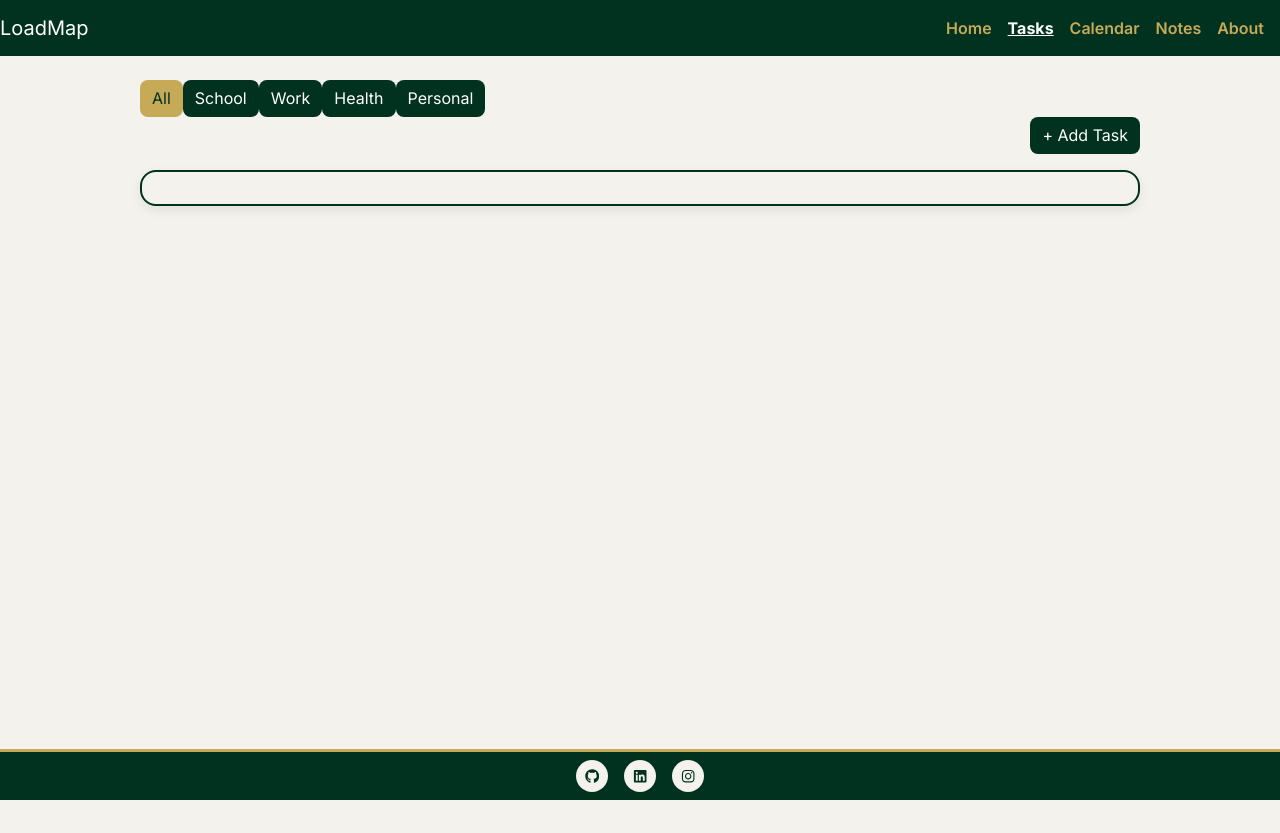
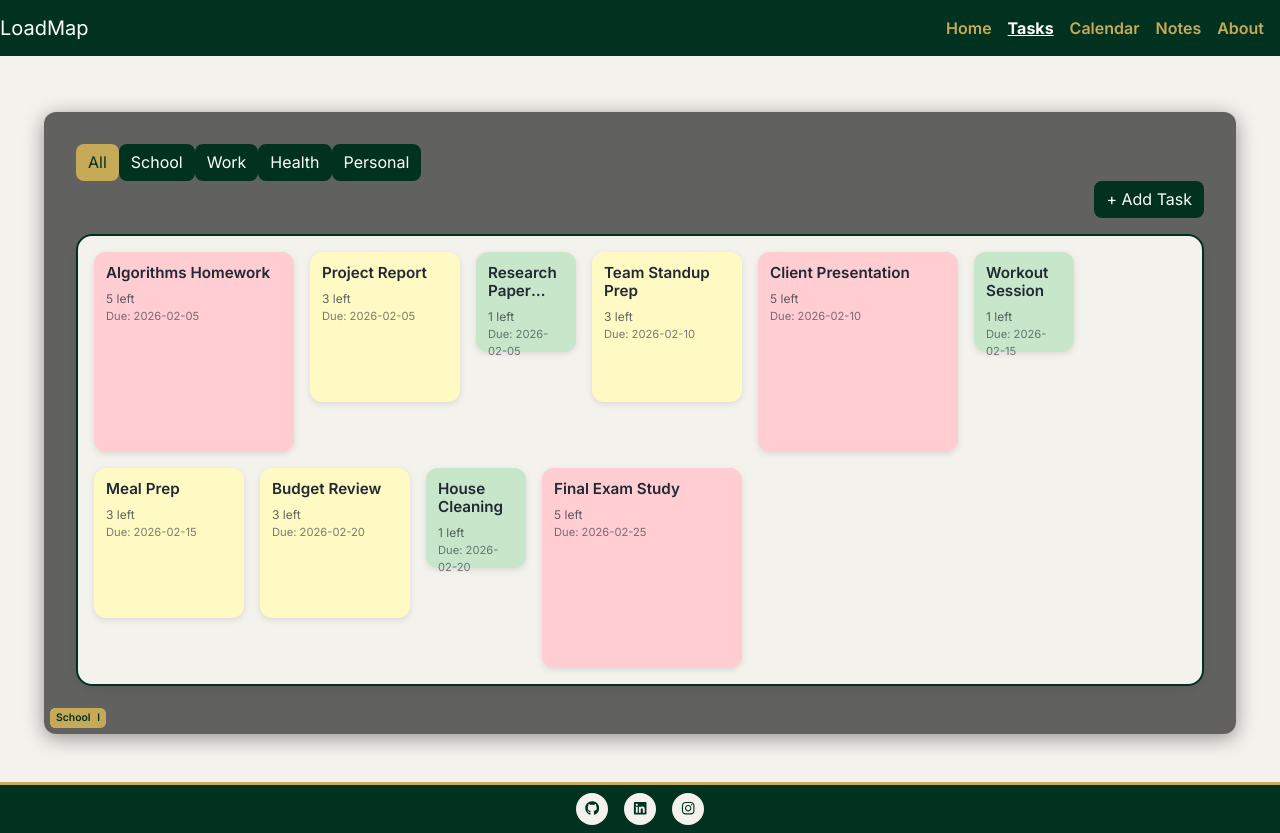
Before and after one commit to SethCSanti/startup, a React (Vite) app: page /tasks in a window 1280 px wide. Before the commit the page ends 800 px from the top, so only its background shows below. Built offline with nearby package versions, Linux system fonts and the light colour scheme; sample sign-in values are in the browser's storage.

Commit message:
made styling consistent with the same dark background that calendar.jsx had for all five pages

```diff
--- a/src/about/about.jsx
+++ b/src/about/about.jsx
@@ -1,12 +1,17 @@
-import React from 'react';
+import React from "react";
+import "../app.css";
 
 export function About() {
   return (
-    <main>
+    <main className="about-page">
+      <div className="about-container">
         <h2>About LoadMap</h2>
+
         <p>
-      LoadMap helps college students understand their real workload, not just a flat list of due dates.
-      By weighting tasks and visualizing them across daily, weekly, and monthly views, students can see busy days and plan ahead.
+          LoadMap helps college students understand their real workload,
+          not just a flat list of due dates. By weighting tasks and
+          visualizing them across daily, weekly, and monthly views,
+          students can see busy days and plan ahead.
         </p>
 
         <section>
@@ -21,10 +26,13 @@ export function About() {
         <section>
           <h3>About the Developer</h3>
           <p>
-        This application is built by a software engineering student who enjoys reading, writing, and playing video games.
-        LoadMap is inspired by the need to balance school, work, and personal time.
+            This application is built by a software engineering student
+            who enjoys building tools around productivity and planning.
+            LoadMap is inspired by the need to balance school, work,
+            and personal time.
           </p>
         </section>
+      </div>
     </main>
   );
 }
--- a/src/app.css
+++ b/src/app.css
@@ -698,7 +698,7 @@ button.logout:hover {
 /* ===== NOTEBOOK ===== */
 
 .notebook {
-  background: #fdfcf7;
+  background: rgba(253, 252, 247, 0.9);
   border-radius: 16px;
   padding: 0;
   box-shadow: 0 15px 40px rgba(0,0,0,0.15);
@@ -759,3 +759,74 @@ button.logout:hover {
 .note-text {
   line-height: 1.6;
 }
+
+
+.about-page {
+  padding: 2rem;
+  display: flex;
+  justify-content: center;
+}
+
+.about-container {
+  background: rgba(0, 0, 0, 0.6); /* dark transparent */
+  backdrop-filter: blur(8px); /* glass effect */
+  padding: 2rem;
+  border-radius: 12px;
+  max-width: 800px;
+  color: white;
+  box-shadow: 0 4px 20px rgba(0, 0, 0, 0.4);
+}
+
+.about-container h2,
+.about-container h3 {
+  margin-bottom: 1rem;
+}
+
+.about-container ul {
+  padding-left: 1.2rem;
+}
+
+.tasks-page {
+  padding: 2rem;
+  display: flex;
+  justify-content: center;
+}
+
+.tasks-container {
+  background: rgba(0, 0, 0, 0.6);
+  backdrop-filter: blur(8px);
+  padding: 2rem;
+  border-radius: 12px;
+  width: 100%;
+  max-width: 1200px;
+  color: white;
+  box-shadow: 0 4px 20px rgba(0, 0, 0, 0.4);
+}
+
+.notes-container {
+  background: rgba(0, 0, 0, 0.6);
+  backdrop-filter: blur(8px);
+  padding: 2rem;
+  border-radius: 12px;
+  width: 100%;
+  max-width: 1200px;
+  color: var(--text-primary);  /* ✅ use global dark text */
+  box-shadow: 0 4px 20px rgba(0, 0, 0, 0.4);
+}
+
+.home-page {
+  padding: 2rem;
+  display: flex;
+  justify-content: center;
+}
+
+.home-container {
+  background: rgba(0, 0, 0, 0.6);
+  backdrop-filter: blur(8px);
+  padding: 2rem;
+  border-radius: 12px;
+  width: 100%;
+  max-width: 1200px;
+  color: var(--text-primary);
+  box-shadow: 0 4px 20px rgba(0, 0, 0, 0.4);
+}
--- a/src/home/home.jsx
+++ b/src/home/home.jsx
@@ -37,7 +37,8 @@ export function Home({ user, login, logout }) {
       </section>
 
       {/* ---------- Main Content ---------- */}
-      <main className="container my-4">
+      <main className="home-page">
+        <div className="home-container">
 
         <div className="card mb-3">
           <div className="card-body">
@@ -99,7 +100,8 @@ export function Home({ user, login, logout }) {
           )}
         </section>
 
-      </main>
+        </div>
+    </main>
     </>
   );
 }
--- a/src/notes/notes.jsx
+++ b/src/notes/notes.jsx
@@ -144,7 +144,8 @@ Track calories for consistency.`,
     null;
 
   return (
-    <main className="notes-page">
+  <main className="notes-page">
+    <div className="notes-container">
       {/* Utility Bar */}
       <div className="notes-utility-bar">
         <div className="filters">
@@ -286,6 +287,7 @@ Track calories for consistency.`,
           </div>
         </div>
       )}
+        </div>
     </main>
   );
 }
--- a/src/tasks/tasks.jsx
+++ b/src/tasks/tasks.jsx
@@ -13,9 +13,33 @@ export function Tasks() {
 
   // LOAD FROM LOCAL STORAGE
   const [tasks, setTasks] = useState(() => {
-    const stored = localStorage.getItem(TASKS_KEY);
-    return stored ? JSON.parse(stored) : [];
-  });
+  const stored = localStorage.getItem(TASKS_KEY);
+
+  // If stored has real data → use it
+  if (stored && JSON.parse(stored).length > 0) {
+    return JSON.parse(stored);
+  }
+
+  // Otherwise force mock data
+  const mock = [
+    { id: 1, title: "Algorithms Homework", category: "School", weight: "heavy", dueDate: "2026-02-05", clicks: 0 },
+    { id: 2, title: "Project Report", category: "School", weight: "medium", dueDate: "2026-02-05", clicks: 0 },
+    { id: 3, title: "Research Paper Draft", category: "School", weight: "light", dueDate: "2026-02-05", clicks: 0 },
+
+    { id: 4, title: "Team Standup Prep", category: "Work", weight: "medium", dueDate: "2026-02-10", clicks: 0 },
+    { id: 5, title: "Client Presentation", category: "Work", weight: "heavy", dueDate: "2026-02-10", clicks: 0 },
+
+    { id: 6, title: "Workout Session", category: "Health", weight: "light", dueDate: "2026-02-15", clicks: 0 },
+    { id: 7, title: "Meal Prep", category: "Health", weight: "medium", dueDate: "2026-02-15", clicks: 0 },
+
+    { id: 8, title: "Budget Review", category: "Personal", weight: "medium", dueDate: "2026-02-20", clicks: 0 },
+    { id: 9, title: "House Cleaning", category: "Personal", weight: "light", dueDate: "2026-02-20", clicks: 0 },
+
+    { id: 10, title: "Final Exam Study", category: "School", weight: "heavy", dueDate: "2026-02-25", clicks: 0 },
+  ];
+
+  return mock;
+});
 
   const [filter, setFilter] = useState("All");
   const [animatingId, setAnimatingId] = useState(null);
@@ -79,7 +103,9 @@ export function Tasks() {
       : tasks.filter((task) => task.category === filter);
 
   return (
-    <section className="tasks">
+  <section className="tasks-page">
+    <div className="tasks-container">
+
       {/* FILTER BUTTONS */}
       <div className="filters">
         {["All", "School", "Work", "Health", "Personal"].map((cat) => (
@@ -92,6 +118,120 @@ export function Tasks() {
           </button>
         ))}
       </div>
+
+      {/* ADD TASK BUTTON */}
+      <div className="add-task-container">
+        <button className="button" onClick={() => setShowModal(true)}>
+          + Add Task
+        </button>
+      </div>
+
+      {/* TASK GRID */}
+      <div className="task-board-container">
+        <div className="task-board">
+          {filteredTasks.map((task) => {
+            const dynamicWeight = getDynamicWeight(task);
+            const total = limits[task.weight];
+            const remaining = total - task.clicks;
+
+            return (
+              <div
+                key={task.id}
+                className={`task-tile ${dynamicWeight}
+                  ${animatingId === task.id ? "click-pop" : ""}
+                  ${removingIds.includes(task.id) ? "fade-out" : ""}
+                `}
+                onClick={() => handleTaskClick(task.id)}
+              >
+                <div className="task-content">
+                  <h3>{task.title}</h3>
+
+                  <div style={{ fontSize: "0.75rem", opacity: 0.7 }}>
+                    {remaining} left
+                  </div>
+
+                  {task.dueDate && (
+                    <div style={{ fontSize: "0.7rem", opacity: 0.6 }}>
+                      Due: {task.dueDate}
+                    </div>
+                  )}
+                </div>
+
+                <div className="task-tag">{task.category}</div>
+              </div>
+            );
+          })}
+        </div>
+      </div>
+
+      {/* MODAL */}
+      {showModal && (
+        <div
+          className="calendar-modal-overlay"
+          onClick={() => setShowModal(false)}
+        >
+          <div
+            className="calendar-modal-content"
+            onClick={(e) => e.stopPropagation()}
+          >
+            <h3>Add New Task</h3>
+
+            <form
+              onSubmit={(e) => {
+                e.preventDefault();
+                const formData = new FormData(e.target);
+
+                const newTask = {
+                  id: Date.now(),
+                  title: formData.get("title"),
+                  category: formData.get("category"),
+                  weight: formData.get("weight"),
+                  dueDate: formData.get("dueDate"),
+                  clicks: 0,
+                };
+
+                setTasks([...tasks, newTask]);
+                setShowModal(false);
+              }}
+            >
+              <input
+                name="title"
+                placeholder="Task name"
+                className="form-control mb-3"
+                required
+              />
+
+              <select name="category" className="form-control mb-3">
+                <option>School</option>
+                <option>Work</option>
+                <option>Health</option>
+                <option>Personal</option>
+              </select>
+
+              <select name="weight" className="form-control mb-3">
+                <option value="light">Light</option>
+                <option value="medium">Medium</option>
+                <option value="heavy">Heavy</option>
+              </select>
+
+              <input
+                type="date"
+                name="dueDate"
+                className="form-control mb-4"
+                required
+              />
+
+              <button className="btn btn-success w-100">
+                Save Task
+              </button>
+            </form>
+          </div>
+        </div>
+      )}
+
+    </div>
+  </section>
+);
 
       {/* ADD TASK BUTTON */}
       <div className="add-task-container">
@@ -206,6 +346,4 @@ export function Tasks() {
           </div>
         </div>
       )}
-    </section>
-  );
 }
```
Lines whose indentation alone changed are shown as unchanged.
